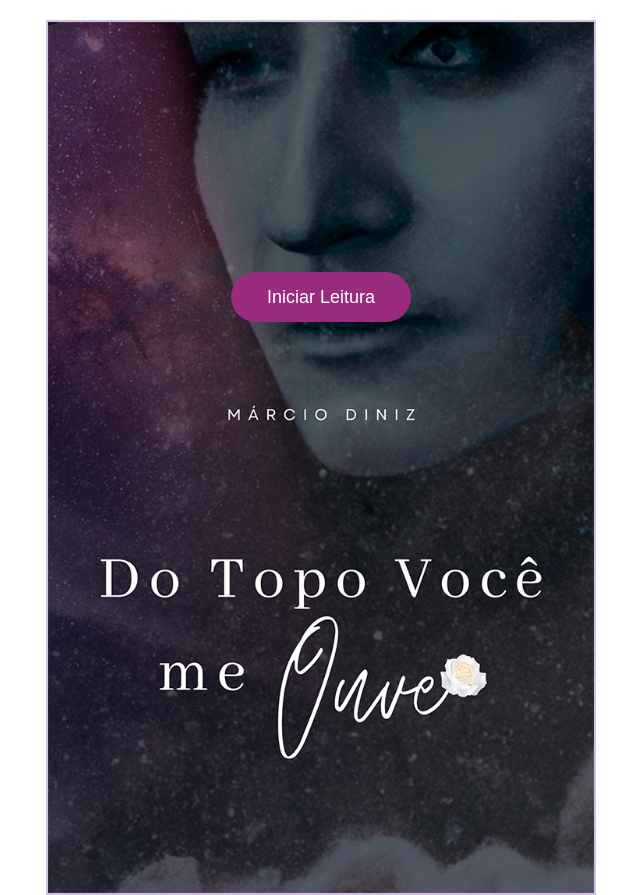
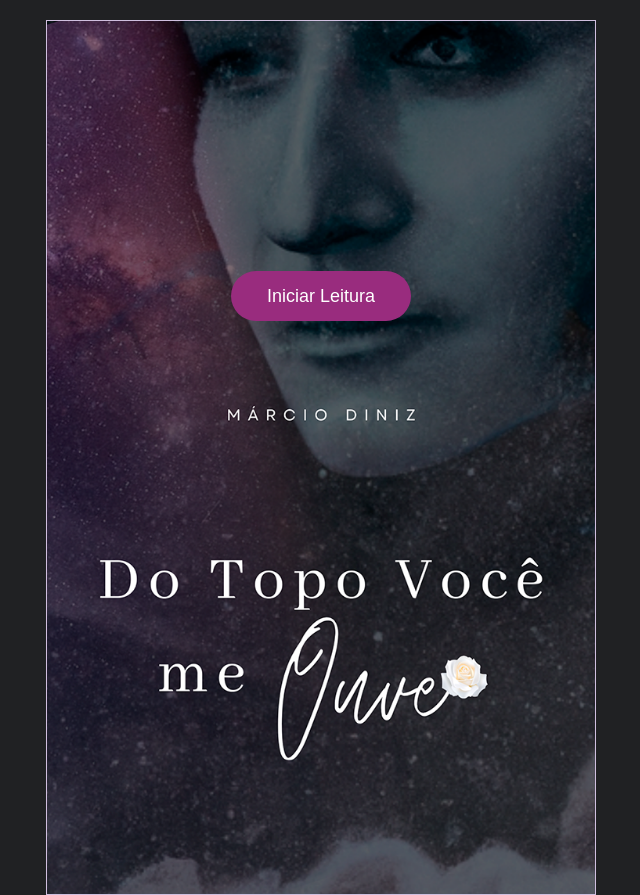
Before and after one commit to marciodiniz7x/Livro-Interativo, a plain HTML site: page index.html in a window 1280 px wide. Shown: the whole page, without its empty margins (319-959 px from the left). Drawn offline with Linux system fonts and the light colour scheme.

Commit message:
Update style.css

```diff
--- a/style.css
+++ b/style.css
@@ -5,10 +5,14 @@
     box-sizing: border-box;
 }
 
+body {
+    background-color: #202123;
+}
+
 .livro {
     font-family: Arial, Helvetica, sans-serif;
 
-    border: 2px solid rgb(208, 191, 223);
+    border: 1px solid rgb(208, 191, 223);
     width: 550px;
     height: 875px;
     margin-top: 20px;
```
